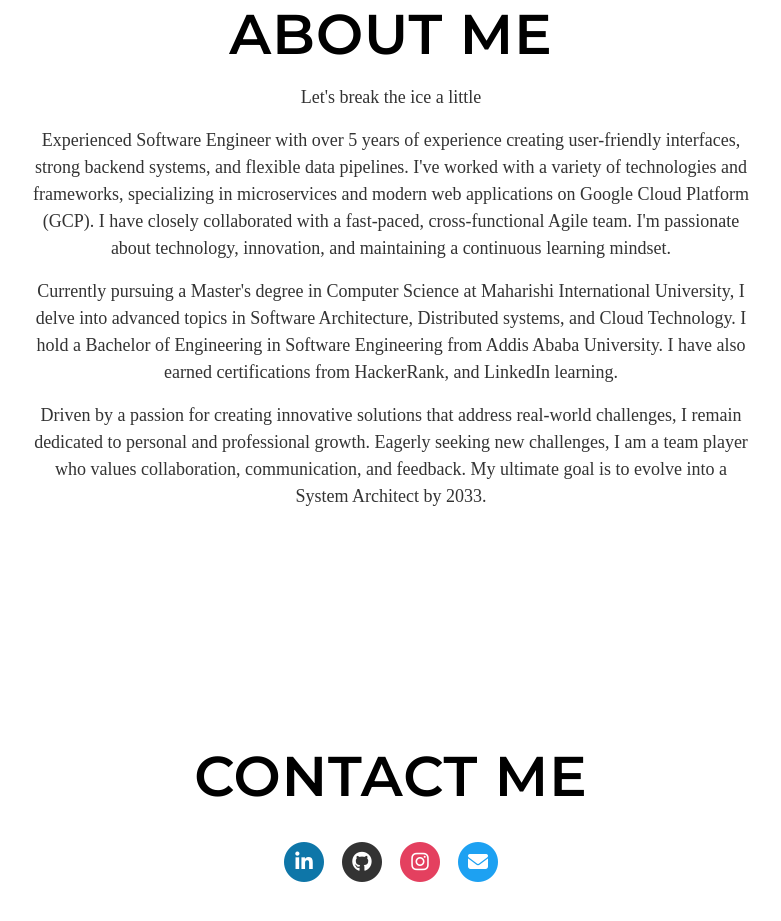
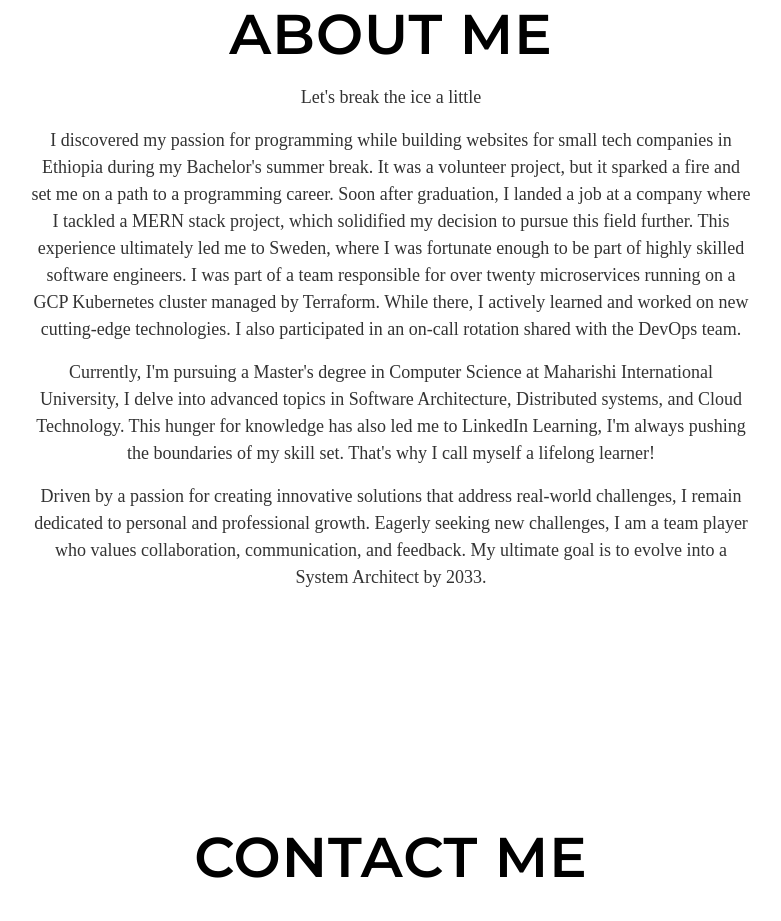
Before and after one commit to abraham-tech/my-portfolio, a React (Create React App) app: page / in a window 1280 px wide. Shown: the part 6440-7361 px from the top of the page, without its empty margins (249-1030 px from the left). Built offline with nearby package versions, Linux system fonts and the light colour scheme; a web font is replaced by a local one.

Commit message:
Update about me

```diff
--- a/src/constants/aboutme.js
+++ b/src/constants/aboutme.js
@@ -1,5 +1,5 @@
-export const aboutme1 = `Experienced Software Engineer with over 5 years of experience creating user-friendly interfaces, strong backend systems, and flexible data pipelines. I've worked with a variety of technologies and frameworks, specializing in microservices and modern web applications on Google Cloud Platform (GCP). I have closely collaborated with a fast-paced, cross-functional Agile team. I'm passionate about technology, innovation, and maintaining a continuous learning mindset.`
+export const aboutme1 = `I discovered my passion for programming while building websites for small tech companies in Ethiopia during my Bachelor's summer break. It was a volunteer project, but it sparked a fire and set me on a path to a programming career. Soon after graduation, I landed a job at a company where I tackled a MERN stack project, which solidified my decision to pursue this field further. This experience ultimately led me to Sweden, where I was fortunate enough to be part of highly skilled software engineers. I was part of a team responsible for over twenty microservices running on a GCP Kubernetes cluster managed by Terraform. While there, I actively learned and worked on new cutting-edge technologies. I also participated in an on-call rotation shared with the DevOps team.`
 
 
-export const aboutme2 = `Currently pursuing a Master's degree in Computer Science at Maharishi International University, I delve into advanced topics in Software Architecture, Distributed systems, and Cloud Technology. I hold a Bachelor of Engineering in Software Engineering from Addis Ababa University. I have also earned certifications from HackerRank, and LinkedIn learning.`
+export const aboutme2 = `Currently, I'm pursuing a Master's degree in Computer Science at Maharishi International University, I delve into advanced topics in Software Architecture, Distributed systems, and Cloud Technology. This hunger for knowledge has also led me to LinkedIn Learning, I'm always pushing the boundaries of my skill set. That's why I call myself a lifelong learner!`
 export const aboutme3 = `Driven by a passion for creating innovative solutions that address real-world challenges, I remain dedicated to personal and professional growth. Eagerly seeking new challenges, I am a team player who values collaboration, communication, and feedback. My ultimate goal is to evolve into a System Architect by 2033.`
```
